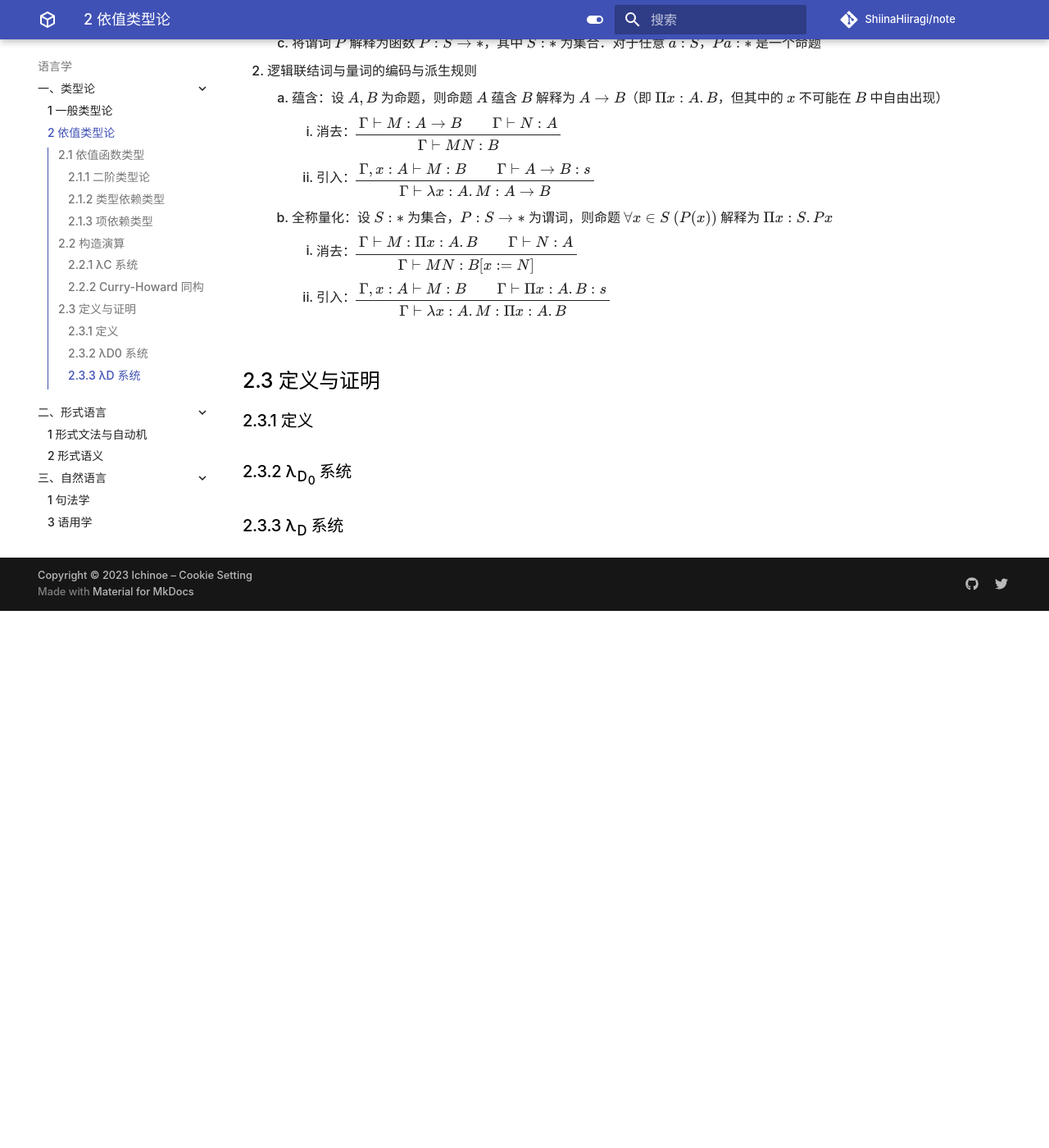
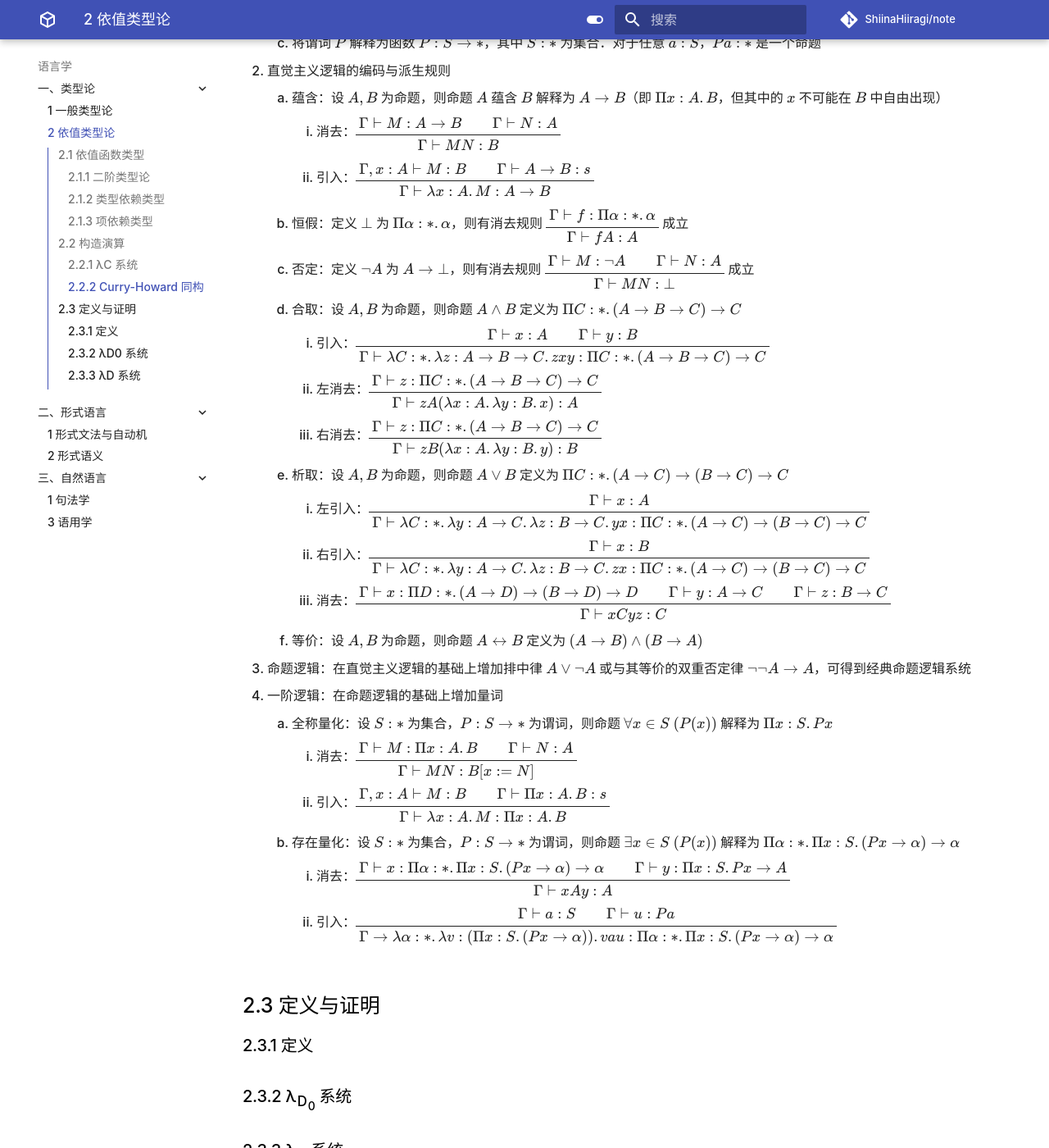
Before and after one commit to ShiinaHiiragi/note, an MkDocs documentation site: the page built from docs/lang/type/dep.md, in a window 1280 px wide and 1400 px high, scrolled down 4879 px. Shown: the whole window at 82% size. Built offline with MkDocs 1.6.1 and Material for MkDocs 9.7.7, drawn with Linux system fonts in a browser that asks for light colours; comment, search, counter and statistics services are not loaded; before the commit the page ends 5624 px from its top, so only the background shows below that.

Commit message:
add chap 07

```diff
--- a/docs/lang/type/dep.md
+++ b/docs/lang/type/dep.md
@@ -139,13 +139,29 @@
     1. 将集合 $S$ 解释为类型 $S: *$，集合的元素即为项
     2. 将命题 $A$ 解释为类型 $A: *$，命题 $A$ 的证明 $p$ 解释为类型为 $A$ 的项 $p: A$，因此 $A$ 为真命题当且仅当 $A$ 可居留
     3. 将谓词 $P$ 解释为函数 $P: S \to *$，其中 $S: *$ 为集合．对于任意 $a: S$，$Pa: *$ 是一个命题
-2. 逻辑联结词与量词的编码与派生规则
+2. 直觉主义逻辑的编码与派生规则
     1. 蕴含：设 $A, B$ 为命题，则命题 $A$ 蕴含 $B$ 解释为 $A \to B$（即 $\Pi x: A. B$，但其中的 $x$ 不可能在 $B$ 中自由出现）
         1. 消去：$\begin{prooftree} \AxiomC{\(\Gamma \vdash M: A \to B\)} \AxiomC{\(\Gamma \vdash N: A\)} \BinaryInfC{\(\Gamma \vdash MN: B\)} \end{prooftree}$
         2. 引入：$\begin{prooftree} \AxiomC{\(\Gamma, x: A \vdash M: B\)} \AxiomC{\(\Gamma \vdash A \to B: s\)} \BinaryInfC{\(\Gamma \vdash \lambda x: A. M: A \to B\)} \end{prooftree}$
-    2. 全称量化：设 $S: *$ 为集合，$P: S \to *$ 为谓词，则命题 $\forall x \in S \ (P(x))$ 解释为 $\Pi x: S. Px$
+    2. 恒假：定义 $\bot$ 为 $\Pi \alpha: *. \alpha$，则有消去规则 $\begin{prooftree} \AxiomC{\(\Gamma \vdash f: \Pi \alpha: *. \alpha\)} \UnaryInfC{\(\Gamma \vdash fA: A\)} \end{prooftree}$ 成立
+    3. 否定：定义 $\neg A$ 为 $A \to \bot$，则有消去规则 $\begin{prooftree} \AxiomC{\(\Gamma \vdash M: \neg A\)} \AxiomC{\(\Gamma \vdash N: A\)} \BinaryInfC{\(\Gamma \vdash MN: \bot\)} \end{prooftree}$ 成立
+    4. 合取：设 $A, B$ 为命题，则命题 $A \wedge B$ 定义为 $\Pi C: *. (A \to B \to C) \to C$
+        1. 引入：$\begin{prooftree} \AxiomC{\(\Gamma \vdash x: A\)} \AxiomC{\(\Gamma \vdash y  : B\)} \BinaryInfC{\(\Gamma \vdash \lambda C: *.\lambda z: A \to B \to C. zxy: \Pi C: *. (A \to B \to C) \to C\)} \end{prooftree}$
+        2. 左消去：$\begin{prooftree} \AxiomC{\(\Gamma \vdash z: \Pi C: *. (A \to B \to C) \to C\)} \UnaryInfC{\(\Gamma \vdash zA (\lambda x: A. \lambda y: B. x): A\)} \end{prooftree}$
+        3. 右消去：$\begin{prooftree} \AxiomC{\(\Gamma \vdash z: \Pi C: *. (A \to B \to C) \to C\)} \UnaryInfC{\(\Gamma \vdash zB (\lambda x: A. \lambda y: B. y): B\)} \end{prooftree}$
+    5. 析取：设 $A, B$ 为命题，则命题 $A \vee B$ 定义为 $\Pi C: *. (A \to C) \to (B \to C) \to C$
+        1. 左引入：$\begin{prooftree} \AxiomC{\(\Gamma \vdash x: A\)} \UnaryInfC{\(\Gamma \vdash \lambda C: *. \lambda y: A \to C. \lambda z: B \to C. yx: \Pi C: *. (A \to C) \to (B \to C) \to C\)} \end{prooftree}$
+        2. 右引入：$\begin{prooftree} \AxiomC{\(\Gamma \vdash x: B\)} \UnaryInfC{\(\Gamma \vdash \lambda C: *. \lambda y: A \to C. \lambda z: B \to C. zx: \Pi C: *. (A \to C) \to (B \to C) \to C\)} \end{prooftree}$
+        3. 消去：$\begin{prooftree} \AxiomC{\(\Gamma \vdash x: \Pi D: *. (A \to D) \to (B \to D) \to D\)} \AxiomC{\(\Gamma \vdash y: A \to C\)} \AxiomC{\(\Gamma \vdash z: B \to C\)} \TrinaryInfC{\(\Gamma \vdash xCyz: C\)} \end{prooftree}$
+    6. 等价：设 $A, B$ 为命题，则命题 $A \leftrightarrow B$ 定义为 $(A \to B) \wedge (B \to A)$
+3. 命题逻辑：在直觉主义逻辑的基础上增加排中律 $A \vee \neg A$ 或与其等价的双重否定律 $\neg \neg A \to A$，可得到经典命题逻辑系统
+4. 一阶逻辑：在命题逻辑的基础上增加量词
+    1. 全称量化：设 $S: *$ 为集合，$P: S \to *$ 为谓词，则命题 $\forall x \in S \ (P(x))$ 解释为 $\Pi x: S. Px$
         1. 消去：$\begin{prooftree} \AxiomC{\(\Gamma \vdash M: \Pi x: A. B\)} \AxiomC{\(\Gamma \vdash N: A\)} \BinaryInfC{\(\Gamma \vdash MN: B[x := N]\)} \end{prooftree}$
         2. 引入：$\begin{prooftree} \AxiomC{\(\Gamma, x: A \vdash M: B\)} \AxiomC{\(\Gamma \vdash \Pi x: A. B: s\)} \BinaryInfC{\(\Gamma \vdash \lambda x: A. M: \Pi x: A. B\)} \end{prooftree}$
+    2. 存在量化：设 $S: *$ 为集合，$P: S \to *$ 为谓词，则命题 $\exists x \in S \ (P(x))$ 解释为 $\Pi \alpha: *. \Pi x: S. (Px \to \alpha) \to \alpha$
+        1. 消去：$\begin{prooftree} \AxiomC{\(\Gamma \vdash x: \Pi \alpha: *. \Pi x: S. (Px \to \alpha) \to \alpha\)} \AxiomC{\(\Gamma \vdash y: \Pi x: S. Px \to A\)} \BinaryInfC{\(\Gamma \vdash xAy: A\)} \end{prooftree}$
+        2. 引入：$\begin{prooftree} \AxiomC{\(\Gamma \vdash a: S\)} \AxiomC{\(\Gamma \vdash u: Pa\)} \BinaryInfC{\(\Gamma \to \lambda \alpha: *. \lambda v: (\Pi x: S. (Px \to \alpha)). vau: \Pi \alpha: *. \Pi x: S. (Px \to \alpha) \to \alpha\)} \end{prooftree}$
 
 ## 2.3 定义与证明
 ### 2.3.1 定义
```
Also changed, not shown: docs/index.md (+1 -1 lines).
